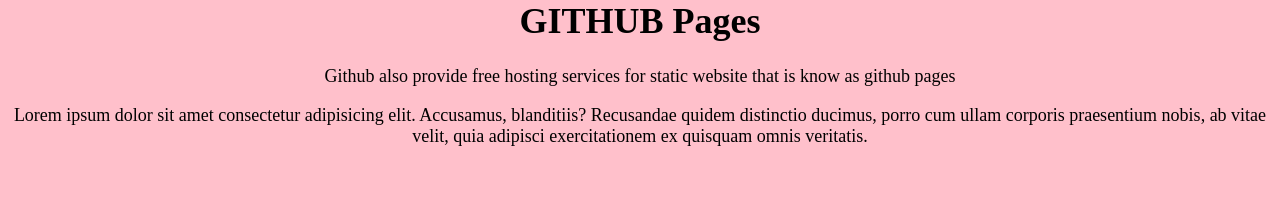
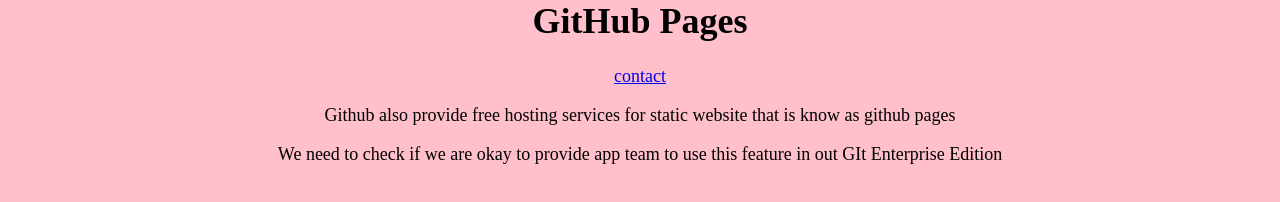
Before and after one commit to pratik7673/superninja, a plain HTML site: page index.html in a window 1280 px wide. Drawn offline with Linux system fonts and the light colour scheme.

Commit message:
contactupdate

```diff
--- a/index.html
+++ b/index.html
@@ -7,10 +7,10 @@
     <link rel="stylesheet" href="style.css">
 </head>
 <body>
-    <h1>GITHUB Pages</h1>
-    <a href="contact.html"></a>
+    <h1>GitHub Pages</h1>
+    <a href="contact.html">contact</a>
     <p>Github also provide free hosting services for static website that is know as github pages</p>
-    <p>Lorem ipsum dolor sit amet consectetur adipisicing elit. Accusamus, blanditiis? Recusandae quidem distinctio ducimus, porro cum ullam corporis praesentium nobis, ab vitae velit, quia adipisci exercitationem ex quisquam omnis veritatis.</p>
+    <p>We need to check if we are okay to provide app team to use this feature in out GIt Enterprise Edition</p>
 
 </body>
 </html>
```
